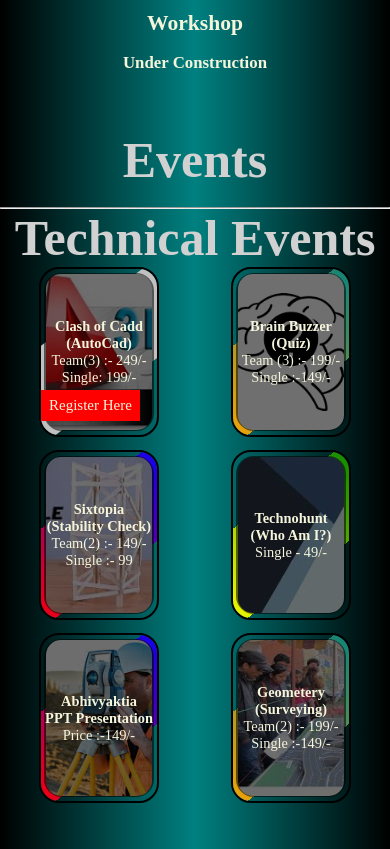
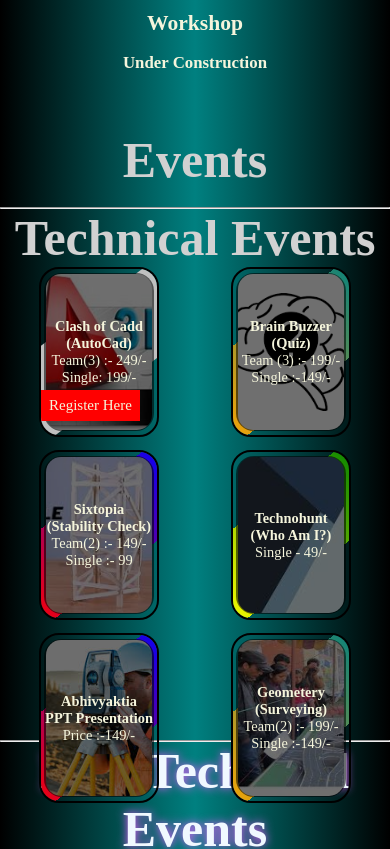
Before and after one commit to premson18/Pratistha, a React (Vite) app: page / in a window 390 px wide. Shown: the part 1300-2149 px from the top of the page. Built offline with nearby package versions, Linux system fonts and the light colour scheme.

Commit message:
first commit

```diff
--- a/src/Components/Events/TechnicalEvents/TechnicalEvents.css
+++ b/src/Components/Events/TechnicalEvents/TechnicalEvents.css
@@ -205,7 +205,7 @@
 /* mobile view from 320px to 375px*/
 @media (min-width : 320px) and (max-width: 375px) {
     .teventsmain{
-        height: 110vh;
+        height: 130vh;
         box-sizing: border-box;
         padding-bottom: 50px;
     }
@@ -231,7 +231,7 @@
 
 @media (min-width : 375px) and (max-width: 475px) {
     .teventsmain{
-        height: 100vh;
+        height: 70vh;
         box-sizing: border-box;
         padding-bottom: 50px;
     }
@@ -264,7 +264,7 @@
 
     }
     .teventsmain{
-        height: 100vh;
+        min-height: 40vh;
         box-sizing: border-box;
 
 
```
